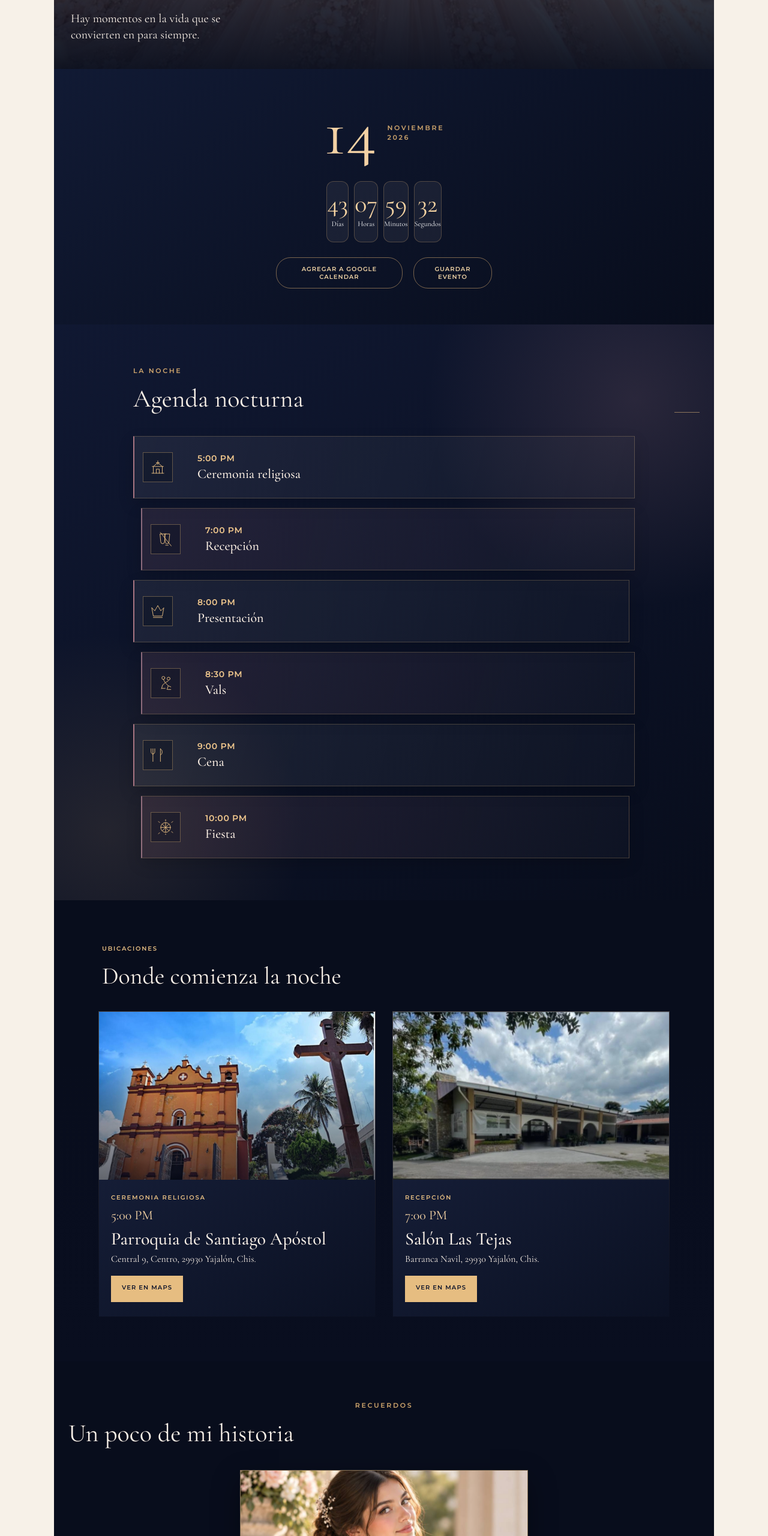
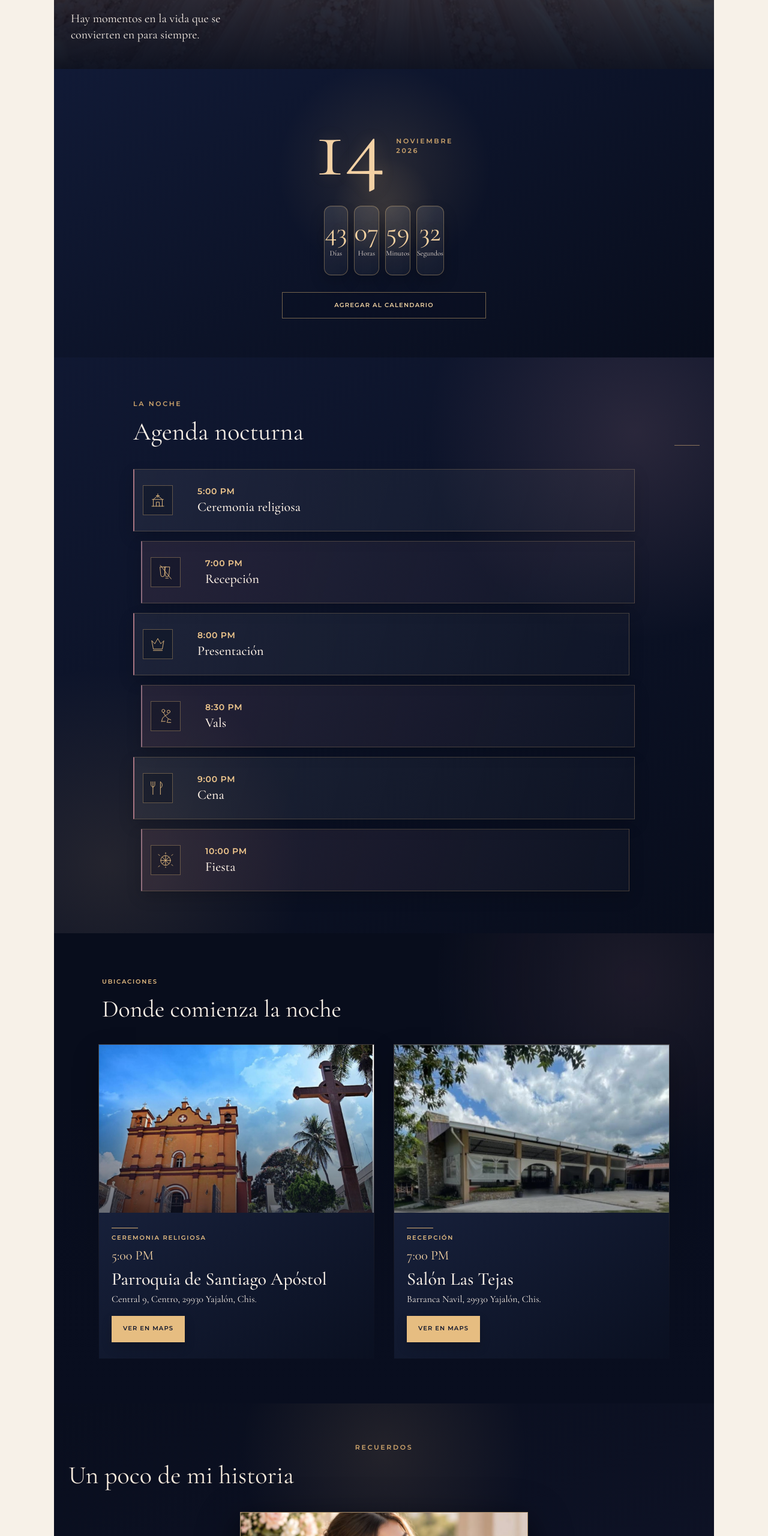
Before and after one commit to alecsis96/invitaciones-digitales, a Next.js app: page /xv-02 in a window 1280 px wide. Shown: the part 1485-4046 px from the top of the page at 60% size. Built offline with nearby package versions, Linux system fonts and the light colour scheme.

Commit message:
Refine XV-02 visual experience

```diff
--- a/src/app/globals.css
+++ b/src/app/globals.css
@@ -158,3 +158,81 @@
 @keyframes glam-agenda-in { from { opacity:0; transform:translateY(16px); } to { opacity:1; transform:translateY(0); } }
 @media (min-width:700px) { .glam-agenda { padding-left:12%; padding-right:12%; } .glam-agenda-grid .glam-agenda-moment { grid-template-columns:76px minmax(0,1fr); min-height:104px; } }
 @media (prefers-reduced-motion:reduce) { .glam-reveal.is-visible .glam-agenda-moment { animation:none !important; } }
+
+/* XV-02 visual atmosphere outside of the independently maintained night agenda. */
+.glam-02 { background:radial-gradient(circle at 80% 8%,rgba(193,141,152,.09),transparent 24%),radial-gradient(circle at 14% 40%,rgba(219,180,112,.06),transparent 25%),linear-gradient(180deg,#080d1c,#0b1021 47%,#070b16); }
+.glam-02 section:not(.glam-agenda) { isolation:isolate; }
+.glam-opening { background-color:#070b16; }
+.glam-opening:before { background:radial-gradient(circle at 52% 42%,rgba(218,177,110,.28),transparent 30%),linear-gradient(180deg,rgba(3,7,17,.38),rgba(3,7,17,.86)); }
+.glam-opening:after { background:radial-gradient(circle at 76% 20%,rgba(210,162,115,.13),transparent 3px),radial-gradient(circle at 16% 72%,rgba(213,161,176,.12),transparent 4px),linear-gradient(180deg,transparent,rgba(3,7,17,.48)); }
+.glam-hero { background-position:center; }
+.glam-hero:before,.glam-date:before,.glam-rsvp:before { content:""; position:absolute; z-index:-1; width:180px; height:180px; border-radius:50%; background:radial-gradient(circle,rgba(231,190,123,.13),transparent 68%); pointer-events:none; }
+.glam-hero:before { right:-60px; bottom:12%; }
+.glam-date { padding:72px 24px 65px; background:radial-gradient(circle at 50% 35%,rgba(223,180,111,.13),transparent 28%),linear-gradient(150deg,#111a36,#080d1c); }
+.glam-date:before { top:30%; left:50%; transform:translateX(-50%); }
+.glam-date-display { position:relative; z-index:1; }
+.glam-date strong { font-size:clamp(118px,33vw,150px); text-shadow:0 0 28px rgba(229,181,110,.18); }
+.glam-date .countdown { position:relative; z-index:1; gap:10px; margin:43px auto 28px; padding:0 2px; }
+.glam-date .countdown-unit { min-height:116px; background:linear-gradient(145deg,rgba(255,255,255,.105),rgba(255,255,255,.035)); border-color:rgba(232,190,122,.38); box-shadow:inset 0 1px 0 rgba(255,255,255,.08),0 12px 25px rgba(0,0,0,.18); }
+.glam-date .countdown-unit strong { font-size:clamp(32px,9.5vw,45px); }
+.glam-date .countdown-unit span { color:#f2e5db; font-size:12px; }
+.glam-calendar { position:relative; z-index:2; width:min(100%,340px); margin:auto; }
+.glam-calendar>button { min-height:44px; width:100%; border:1px solid rgba(232,190,122,.48); background:rgba(8,13,28,.22); color:#efd2a2; cursor:pointer; font:600 10px var(--font-sans); letter-spacing:.12em; text-transform:uppercase; }
+.glam-calendar>button:hover { background:rgba(232,190,122,.1); }
+.glam-calendar>button:focus-visible { outline:2px solid #f1c886; outline-offset:3px; }
+.glam-calendar .calendar-actions { margin-top:10px; }
+.glam-calendar .calendar-button { background:rgba(255,255,255,.05); font-size:9px; }
+
+.glam-locations { background:radial-gradient(circle at 88% 10%,rgba(168,117,130,.13),transparent 28%),#080d1c; }
+.glam-locations>div { gap:32px; }
+.glam-locations article { box-shadow:0 18px 40px rgba(0,0,0,.25); }
+.glam-location-media { min-height:270px; }
+.glam-location-content { padding:25px 21px 27px; background:linear-gradient(145deg,#17203a,#0a1021); }
+.glam-location-content:before { content:""; width:44px; height:1px; background:#d7ad72; margin-bottom:2px; }
+.glam-location-content a { border:1px solid rgba(232,190,122,.35); box-shadow:0 8px 18px rgba(0,0,0,.18); }
+.glam-location-fallback { display:grid !important; place-items:center; color:#e7bd80; }
+.glam-location-fallback svg { width:56px; height:56px; }
+
+.glam-gallery { background:radial-gradient(circle at 50% 10%,rgba(209,167,109,.12),transparent 26%),linear-gradient(155deg,#090e1e,#11152a); }
+.glam-gallery h2 { color:#f6eadc; }
+.glam-carousel { filter:drop-shadow(0 18px 34px rgba(0,0,0,.3)); }
+.glam-main-photo { border-color:rgba(240,198,136,.66); }
+.glam-preview { opacity:.39; }
+.glam-dots { margin-bottom:0; }
+.glam-thumbnails { display:none !important; }
+
+.glam-dress { padding:70px 24px; background:radial-gradient(circle at 18% 14%,rgba(184,131,143,.16),transparent 27%),linear-gradient(145deg,#20223d,#0a0f20); }
+.glam-dress h2 { font-size:43px; line-height:.96; }
+.glam-dress h2 em { color:#cfa66c; font-family:var(--font-script),cursive; font-size:1.2em; font-weight:400; }
+.glam-fashion-instructions { grid-template-columns:repeat(2,minmax(0,1fr)); gap:13px; }
+.glam-fashion-instructions>div { display:grid; place-items:center; gap:11px; min-height:226px; padding:18px 10px 15px; border:1px solid rgba(232,190,122,.28); background:linear-gradient(145deg,rgba(255,255,255,.075),rgba(255,255,255,.025)); }
+.glam-fashion-instructions p { display:grid; gap:4px; margin:0; text-align:center; }
+.glam-fashion-instructions p b { font-size:16px; }
+.glam-fashion-instructions p span { font-size:16px; }
+.glam-fashion-sketch { height:126px; width:78px; color:#e8bd7c; }
+.glam-fashion-instructions>div:first-child .glam-fashion-sketch { color:#d5aeb6; }
+.glam-palette,.glam-reserved { padding:21px 0 0; }
+.glam-palette>div,.glam-reserved>div { gap:13px 16px; }
+.glam-palette span,.glam-reserved span { min-width:calc(50% - 16px); }
+.glam-palette i,.glam-reserved i { width:23px; height:23px; box-shadow:inset 0 0 0 3px rgba(255,255,255,.12); }
+.glam-reserved { margin-top:25px; padding:20px 16px 0; border:1px solid rgba(232,190,122,.29); background:rgba(217,183,176,.08); }
+.glam-reserved b { color:#e9bf82; font-size:18px; line-height:1; }
+
+.glam-gifts { background:radial-gradient(circle at 80% 20%,rgba(214,171,105,.12),transparent 28%),linear-gradient(160deg,#121a34,#090e1f); }
+.glam-gifts button { position:relative; overflow:hidden; }
+.glam-gifts button[aria-expanded="true"] { color:#11172d; background:#e5ba7c; }
+.glam-gifts small { padding:17px 18px; border:1px solid rgba(232,190,122,.25); background:rgba(255,255,255,.045); }
+.glam-gifts small b { color:#f1c78c; font-weight:500; }
+
+.glam-rsvp { min-height:560px; background-position:center; }
+.glam-rsvp:before { left:10%; bottom:8%; }
+.glam-rsvp h2 { color:#fff5eb; text-shadow:0 4px 24px rgba(0,0,0,.42); }
+.glam-rsvp a { border:1px solid rgba(255,245,235,.45); box-shadow:0 12px 28px rgba(0,0,0,.25); }
+.glam-closing { min-height:500px; background-position:center; }
+.glam-closing:after { content:""; position:absolute; inset:0; z-index:-1; background:radial-gradient(circle at 80% 20%,rgba(223,180,111,.16),transparent 22%); }
+.glam-music { right:16px; bottom:calc(16px + env(safe-area-inset-bottom)); min-height:44px; padding:8px 11px; border-color:rgba(232,190,122,.55); background:rgba(8,13,28,.78); backdrop-filter:blur(10px); box-shadow:0 8px 22px rgba(0,0,0,.25); }
+.glam-music.is-playing { background:rgba(27,34,61,.88); }
+
+@media (max-width:370px) { .glam-date { padding-left:19px; padding-right:19px; } .glam-date .countdown { gap:6px; } .glam-date .countdown-unit { min-height:107px; } .glam-date .countdown-unit strong { font-size:31px; } .glam-date .countdown-unit span { font-size:11px; } .glam-fashion-instructions>div { min-height:210px; } }
+@media (min-width:700px) { .glam-location-media { min-height:310px; } .glam-dress,.glam-gifts { padding-left:12%; padding-right:12%; } .glam-fashion-instructions { max-width:560px; margin:auto; } }
+@media (prefers-reduced-motion:no-preference) { .glam-hero:before { animation:glam-halo 8s ease-in-out infinite alternate; } @keyframes glam-halo { to { transform:translate3d(-7px,9px,0); } } }
--- a/src/data/events/ana-sofia.glam.demo.ts
+++ b/src/data/events/ana-sofia.glam.demo.ts
@@ -8,7 +8,7 @@ export const anaSofiaGlamDemo: InvitationEvent = {
   reception: { label: "Recepción", time: "7:00 PM", venue: "Salón Las Tejas", address: "Barranca Navil, 29930 Yajalón, Chis.", mapUrl: "https://maps.app.goo.gl/bSesnj7fdbd2a6R96?g_st=ac", image: "/images/salon-las-tejas.jpg", imageAlt: "Exterior del Salón Las Tejas" },
   itinerary: [{ time: "5:00 PM", title: "Ceremonia religiosa", icon: "church" }, { time: "7:00 PM", title: "Recepción", icon: "toast" }, { time: "8:00 PM", title: "Presentación", icon: "crown" }, { time: "8:30 PM", title: "Vals", icon: "dance" }, { time: "9:00 PM", title: "Cena", icon: "dinner" }, { time: "10:00 PM", title: "Fiesta", icon: "disco" }],
   gallery: [{ src: "/images/ana-sofia-gallery-portrait.jpg", alt: "Retrato de Ana Sofía" }, { src: "/images/ana-sofia-gallery-full-length.jpg", alt: "Ana Sofía de cuerpo completo" }, { src: "/images/ana-sofia-gallery-seated.jpg", alt: "Ana Sofía en pose editorial" }],
-  dressCode: { style: "Formal y elegante", groups: [{ label: "Ellas", description: "Vestido largo" }, { label: "Ellos", description: "Traje formal" }], suggestedColors: [{ value: "#10182d", label: "Navy" }, { value: "#d1a76d", label: "Champagne" }, { value: "#9a6678", label: "Mauve" }, { value: "#171518", label: "Negro" }], reservedColors: [{ value: "#d9b7b0", label: "Rosa" }] },
+  dressCode: { style: "Formal & Elegant", groups: [{ label: "Ellas", description: "Vestido largo" }, { label: "Ellos", description: "Traje formal" }], suggestedColors: [{ value: "#10182d", label: "Navy" }, { value: "#d1a76d", label: "Champagne" }, { value: "#9a6678", label: "Mauve" }, { value: "#171518", label: "Negro" }], reservedColors: [{ value: "#d9b7b0", label: "Rosa" }] },
   giftRegistry: { title: "Mesa de regalos", description: "Tu presencia es el regalo más especial. Si deseas tener un detalle, será recibido con cariño." },
   calendar: { title: "XV de Ana Sofía", start: "2026-11-14T19:00:00-06:00", location: "Salón Las Tejas, Barranca Navil, 29930 Yajalón, Chis." },
   music: { src: "/audio/xv01-elegancia.mp3", title: "Música de la invitación", enabled: true },
--- a/src/templates/xv/glam-02/XVGlamInvitation.tsx
+++ b/src/templates/xv/glam-02/XVGlamInvitation.tsx
@@ -27,12 +27,12 @@ export function XVGlamInvitation({ event }: { event: InvitationEvent }) {
 }
 
 function GlamOpening({ event }: { event: InvitationEvent }) {
-  const [visible, setVisible] = useState(false);
+  const [visible, setVisible] = useState(() => Boolean(event.openingExperience?.enabled && event.openingExperience.type === "cinematic-reveal"));
   const [opening, setOpening] = useState(false);
   const key = `glam-opening:${event.eventLabel}-${event.honoreeName}-${event.date}`;
 
   useEffect(() => {
-    if (event.openingExperience?.enabled && event.openingExperience.type === "cinematic-reveal" && !sessionStorage.getItem(key)) setVisible(true);
+    if (sessionStorage.getItem(key)) setVisible(false);
   }, [event.openingExperience, key]);
 
   useEffect(() => {
@@ -69,8 +69,13 @@ function GlamDate({ event }: { event: InvitationEvent }) {
   return <section className="glam-date">
     <div className="glam-date-display"><strong>{String(date.getDate()).padStart(2, "0")}</strong><p>{date.toLocaleDateString("es-MX", { month: "long" }).toUpperCase()}<br />{date.getFullYear()}</p></div>
     <Countdown date={event.date} />
-    {event.calendar && <AddToCalendar calendar={event.calendar} compact />}
+    {event.calendar && <GlamCalendarAction calendar={event.calendar} />}
   </section>;
+}
+
+function GlamCalendarAction({ calendar }: { calendar: NonNullable<InvitationEvent["calendar"]> }) {
+  const [expanded, setExpanded] = useState(false);
+  return <div className="glam-calendar"><button type="button" aria-expanded={expanded} onClick={() => setExpanded(current => !current)}>Agregar al calendario</button>{expanded && <AddToCalendar calendar={calendar} compact />}</div>;
 }
 
 function GlamAgenda({ event }: { event: InvitationEvent }) {
@@ -98,7 +103,7 @@ function GlamLocations({ event }: { event: InvitationEvent }) {
   const locations = [event.ceremony, event.reception].filter((location): location is NonNullable<typeof location> => Boolean(location));
   return <section className="glam-locations"><p>UBICACIONES</p><h2>Donde comienza la noche</h2><div>
     {locations.map(location => <article key={location.label}>
-      <div className="glam-location-media">{location.image ? <Image src={location.image} alt={location.imageAlt ?? location.venue} fill sizes="(max-width:700px) 100vw, 50vw" /> : <span>✦</span>}</div>
+      <div className="glam-location-media">{location.image ? <Image src={location.image} alt={location.imageAlt ?? location.venue} fill sizes="(max-width:700px) 100vw, 50vw" /> : <GlamLocationFallback />}</div>
       <div className="glam-location-content"><p>{location.label}</p><time>{location.time}</time><h3>{location.venue}</h3><span>{location.address}</span><a href={location.mapUrl} target="_blank" rel="noreferrer">Ver en Maps</a></div>
     </article>)}
   </div></section>;
@@ -118,7 +123,7 @@ function GlamGallery({ photos }: { photos: GalleryPhoto[] }) {
       <div className="glam-preview"><Image src={photos[next].src} alt="" fill sizes="20vw" /></div>
       {photos.length > 1 && <><button className="glam-gallery-prev" aria-label="Foto anterior" onClick={() => move(-1)}>‹</button><button className="glam-gallery-next" aria-label="Foto siguiente" onClick={() => move(1)}>›</button></>}
     </div>
-    {photos.length > 1 && <><div className="glam-dots">{photos.map((_, index) => <button key={index} aria-label={`Ver foto ${index + 1}`} className={index === active ? "active" : ""} onClick={() => setActive(index)} />)}</div><div className="glam-thumbnails">{photos.map((photo, index) => <button key={photo.src} className={index === active ? "active" : ""} aria-label={`Seleccionar foto ${index + 1}`} onClick={() => setActive(index)}><Image src={photo.src} alt="" fill sizes="72px" /></button>)}</div></>}
+    {photos.length > 1 && <div className="glam-dots">{photos.map((_, index) => <button key={index} aria-label={`Ver foto ${index + 1}`} className={index === active ? "active" : ""} onClick={() => setActive(index)} />)}</div>}
   </section>;
 }
 
@@ -126,16 +131,24 @@ function colorName(color: ReservedColor) { return typeof color === "string" ? co
 function colorValue(color: ReservedColor) { return typeof color === "string" ? color : color.value; }
 function GlamDress({ dress }: { dress?: InvitationEvent["dressCode"] }) {
   if (!dress) return null;
-  return <section className="glam-dress"><p>FASHION NOTE</p><h2>{dress.style}</h2><div className="glam-fashion-instructions">{dress.groups?.map(group => <p key={group.label}><b>{group.label}</b><span>{group.description}</span></p>)}</div>
+  return <section className="glam-dress"><p>FASHION NOTE</p><h2>{dress.style}</h2><div className="glam-fashion-instructions">{dress.groups?.map((group, index) => <div key={group.label}><GlamFashionSketch variant={index === 0 ? "dress" : "suit"} /><p><b>{group.label}</b><span>{group.description}</span></p></div>)}</div>
     {dress.suggestedColors?.length ? <div className="glam-palette"><strong>Paleta sugerida</strong><div>{dress.suggestedColors.map(color => <span key={colorValue(color)}><i style={{ background: colorValue(color) }} />{colorName(color)}</span>)}</div></div> : null}
-    {dress.reservedColors?.length ? <div className="glam-reserved"><strong>Color reservado para la quinceañera</strong><div>{dress.reservedColors.map(color => <span key={colorValue(color)}><i style={{ background: colorValue(color) }} />{colorName(color)}</span>)}</div></div> : null}
+    {dress.reservedColors?.length ? <div className="glam-reserved"><strong>Color reservado para la quinceañera</strong><div>{dress.reservedColors.map(color => <span key={colorValue(color)}><i style={{ background: colorValue(color) }} /><b aria-hidden="true">♛</b>{colorName(color)}</span>)}</div></div> : null}
   </section>;
+}
+
+function GlamFashionSketch({ variant }: { variant: "dress" | "suit" }) {
+  const stroke = { fill: "none", stroke: "currentColor", strokeWidth: 1.35, strokeLinecap: "round" as const, strokeLinejoin: "round" as const };
+  return variant === "dress" ? <svg className="glam-fashion-sketch" viewBox="0 0 84 130" aria-hidden="true"><circle {...stroke} cx="42" cy="12" r="7" /><path {...stroke} d="M35 22h14l5 22 19 60H11l19-60 5-22Zm-5 22 12 14 12-14M28 83h28M22 104h40" /></svg> : <svg className="glam-fashion-sketch" viewBox="0 0 84 130" aria-hidden="true"><circle {...stroke} cx="42" cy="12" r="7" /><path {...stroke} d="M30 23 42 31 54 23l13 24-8 11 6 50H19l6-50-8-11 13-24Zm12 8v27m0-27-9 16m9-16 9 16m-9 27 8 34m-8-34-8 34M25 108h12m10 0h12" /></svg>;
 }
 
 function GlamGifts({ event }: { event: InvitationEvent }) {
   const [selected, setSelected] = useState<"registry" | "envelopes" | null>(null);
-  return <section className="glam-gifts"><p>DETALLES</p><h2>{event.giftRegistry?.title ?? "Un detalle especial"}</h2><span>{event.giftRegistry?.description}</span><div><button onClick={() => setSelected("registry")}>Mesa de regalos · Demo</button><button onClick={() => setSelected("envelopes")}>Lluvia de sobres · Demo</button></div>{selected && <small>{selected === "registry" ? "Demo: esta sección puede enlazar a Liverpool, Amazon u otra mesa de regalos." : "Tu presencia es nuestro mejor regalo. Si deseas tener un detalle, tendremos lluvia de sobres durante la recepción."}</small>}</section>;
+  const choose = (option: "registry" | "envelopes") => setSelected(current => current === option ? null : option);
+  return <section className="glam-gifts"><p>DETALLES</p><h2>{event.giftRegistry?.title ?? "Un detalle especial"}</h2><span>{event.giftRegistry?.description}</span><div><button aria-expanded={selected === "registry"} onClick={() => choose("registry")}>Mesa de regalos</button><button aria-expanded={selected === "envelopes"} onClick={() => choose("envelopes")}>Lluvia de sobres</button></div>{selected && <small>{selected === "registry" ? <>Mesa de regalos disponible en:<br /><b>Liverpool</b><br /><b>Amazon</b></> : <>Tu presencia es nuestro mejor regalo.<br />Si deseas tener un detalle con nosotros, contaremos con lluvia de sobres durante la recepción.</>}</small>}</section>;
 }
+
+function GlamLocationFallback() { return <span className="glam-location-fallback" aria-hidden="true"><svg viewBox="0 0 48 48"><path d="M24 42s13-12 13-23a13 13 0 1 0-26 0c0 11 13 23 13 23Z" fill="none" stroke="currentColor" strokeWidth="1.5" /><circle cx="24" cy="19" r="4" fill="none" stroke="currentColor" strokeWidth="1.5" /></svg></span>; }
 
 function GlamRSVP({ event }: { event: InvitationEvent }) {
   const href = `https://wa.me/${event.rsvp.phone.replace(/\D/g, "")}?text=${encodeURIComponent(event.rsvp.message)}`;
```
